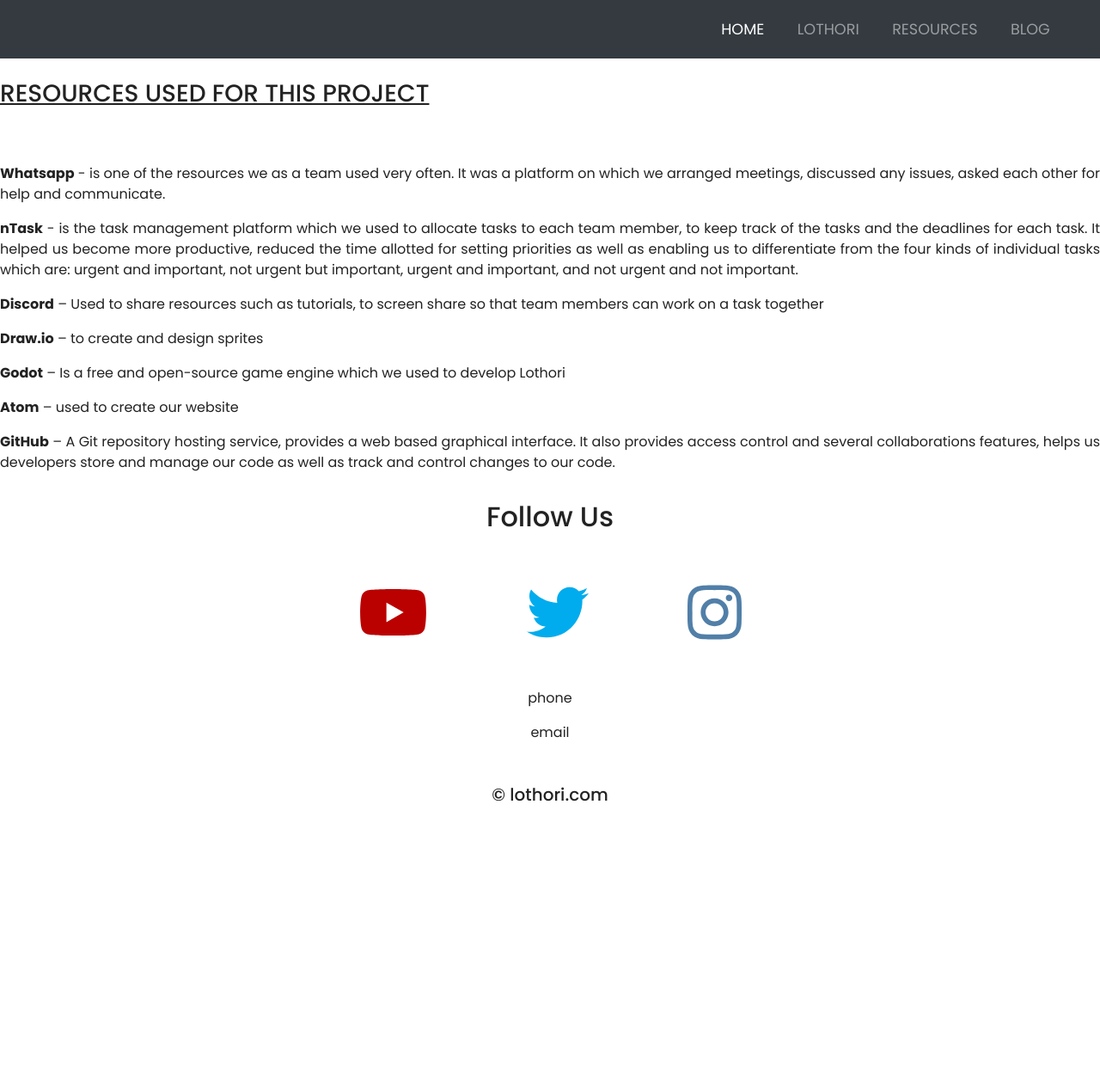
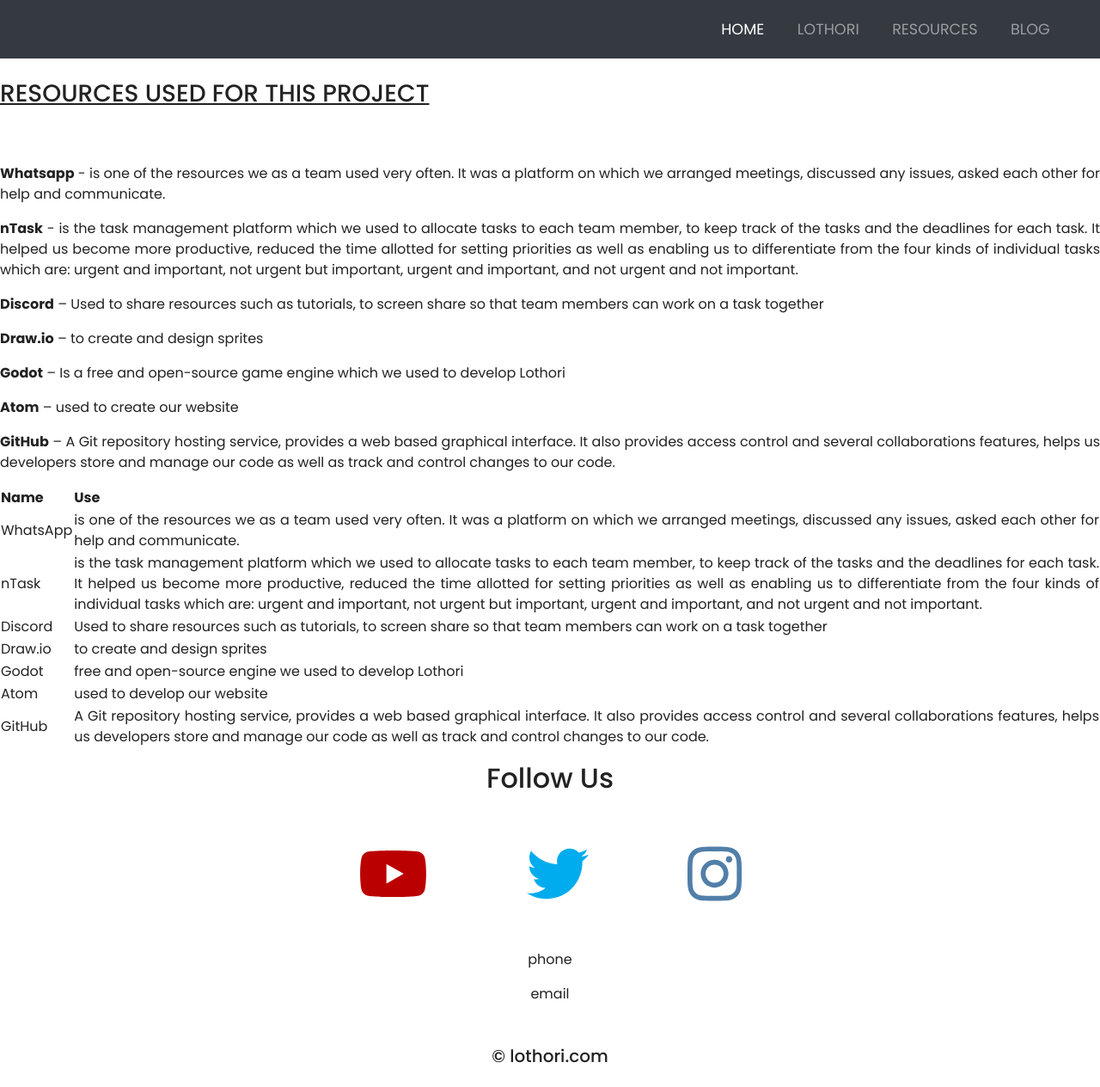
Before and after one commit to mohamedjasmin/lothoriold, a Jekyll site: the page built from resources.md, in a window 1280 px wide and 1264 px high. Shown: the whole window at 86% size. Built offline with Jekyll 4.4.1, drawn with Linux system fonts in a browser that asks for light colours; nearby versions of some CDN libraries.

Commit message:
added table

```diff
--- a/resources.md
+++ b/resources.md
@@ -21,3 +21,13 @@
 > **Atom** – used to create our website
 >
 > **GitHub** – A Git repository hosting service, provides a web based graphical interface. It also provides access control and several collaborations features, helps us developers store and manage our code as well as track and control changes to our code.
+
+| Name     | Use                                                                                                                                                                                                                                                                                                                                                                                                                                       |
+|----------|-------------------------------------------------------------------------------------------------------------------------------------------------------------------------------------------------------------------------------------------------------------------------------------------------------------------------------------------------------------------------------------------------------------------------------------------|
+| WhatsApp | is one of the resources we as a team used very often. It was a platform on which we arranged meetings, discussed any issues, asked each other for help and communicate.                                                                                                                                                                                                                                                                   |
+| nTask    | is the task management platform which we used to allocate tasks to each team member, to keep track of the tasks and the deadlines for each task. It helped us become more productive, reduced the time allotted for setting priorities as well as enabling us to differentiate from the four kinds of individual tasks which are: urgent and important, not urgent but important, urgent and important, and not urgent and not important. |
+| Discord  | Used to share resources such as tutorials, to screen share so that team members can work on a task together                                                                                                                                                                                                                                                                                                                               |
+| Draw.io  | to create and design sprites                                                                                                                                                                                                                                                                                                                                                                                                              |
+| Godot    | free and open-source engine we used to develop Lothori                                                                                                                                                                                                                                                                                                                                                                                    |
+| Atom     | used to develop our website                                                                                                                                                                                                                                                                                                                                                                                                               |
+| GitHub   | A Git repository hosting service, provides a web based graphical interface. It also provides access control and several collaborations features, helps us developers store and manage our code as well as track and control changes to our code.                                                                                                                                                                                          |
```
